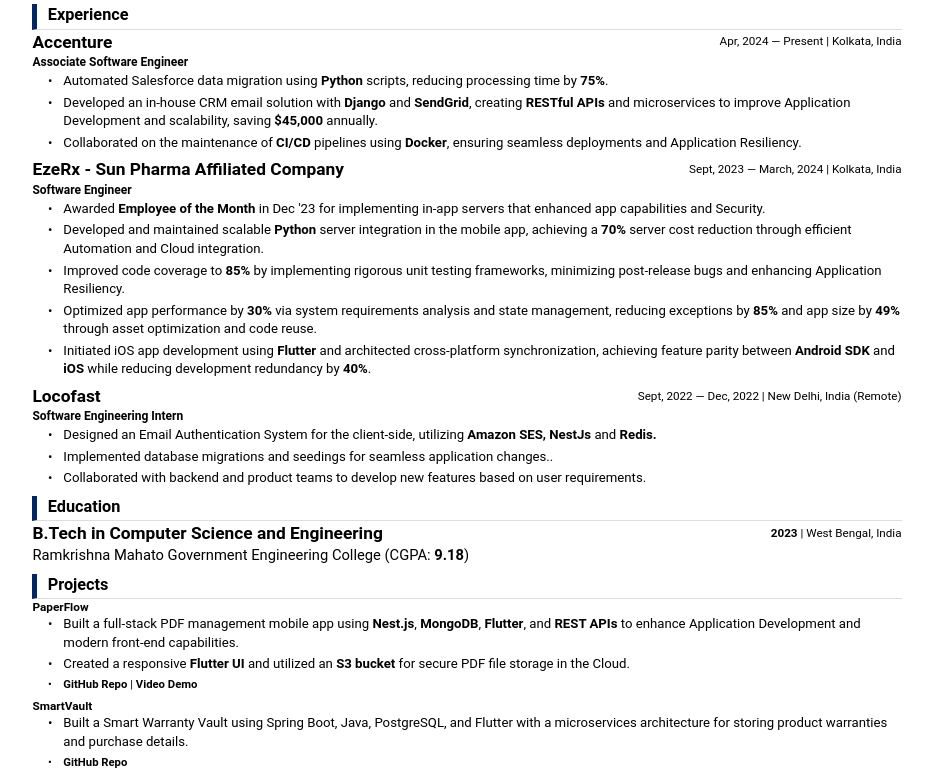
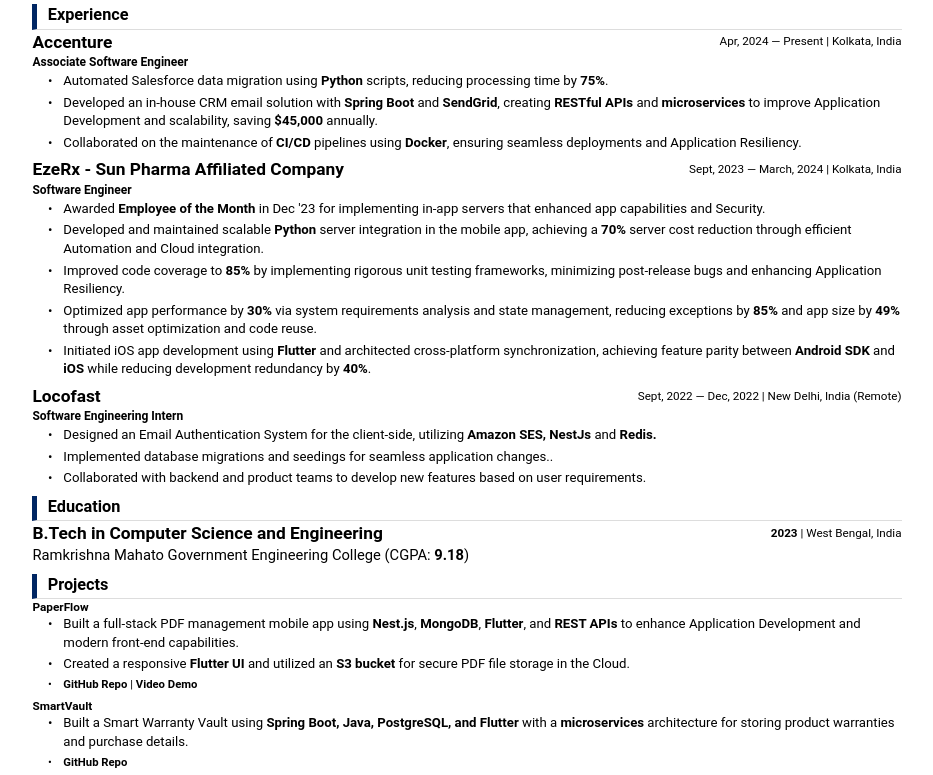
Before and after one commit to AD17YAKR/my_resume, a website: page index.html in a window 1280 px wide. Shown: the part 97-872 px from the top of the page, without its empty margins (173-1106 px from the left). Drawn offline with Linux system fonts and the light colour scheme.

Commit message:
Resume Updated

```diff
--- a/index.html
+++ b/index.html
@@ -40,8 +40,9 @@
                     <li>Automated Salesforce data migration using <b>Python</b> scripts, reducing processing time by
                         <b>75%</b>.
                     </li>
-                    <li>Developed an in-house CRM email solution with <b>Django</b> and <b>SendGrid</b>, creating
-                        <b>RESTful APIs</b> and microservices to improve Application Development and scalability, saving
+                    <li>Developed an in-house CRM email solution with <b>Spring Boot</b> and <b>SendGrid</b>, creating
+                        <b>RESTful APIs</b> and <b>microservices</b> to improve Application Development and scalability,
+                        saving
                         <b>$45,000</b> annually.
                     </li>
                     <li>Collaborated on the maintenance of <b>CI/CD</b> pipelines using <b>Docker</b>, ensuring seamless
@@ -102,7 +103,7 @@
             <div class="job">
                 <div class="experience-row">
                     <h3>Locofast</h3>
-                    <span class="duration">Sept, 2022 — Dec,    2022 | New Delhi, India (Remote)</span>
+                    <span class="duration">Sept, 2022 — Dec, 2022 | New Delhi, India (Remote)</span>
                 </div>
                 <h4>Software Engineering Intern</h4>
                 <!-- Revision: Added technical context paragraph for ATS and technical depth -->
@@ -183,9 +184,10 @@
             <div class="project">
                 <h3>SmartVault</h3>
                 <ul>
-                    <li>Built a Smart Warranty Vault using Spring Boot, Java, PostgreSQL, and Flutter with a
-                        microservices architecture for
-                        storing product warranties and purchase details.</li>
+                    <li>Built a Smart Warranty Vault using <b>Spring Boot, Java, PostgreSQL, and Flutter</b> with a
+                        <b>microservices</b> architecture for
+                        storing product warranties and purchase details.
+                    </li>
                     <li class="links">
                         <strong><a href="https://github.com/AD17YAKR/smartvault_authentication" target="_blank">GitHub
                                 Repo</a></strong>
```
Also changed, not shown: 1 other file.
